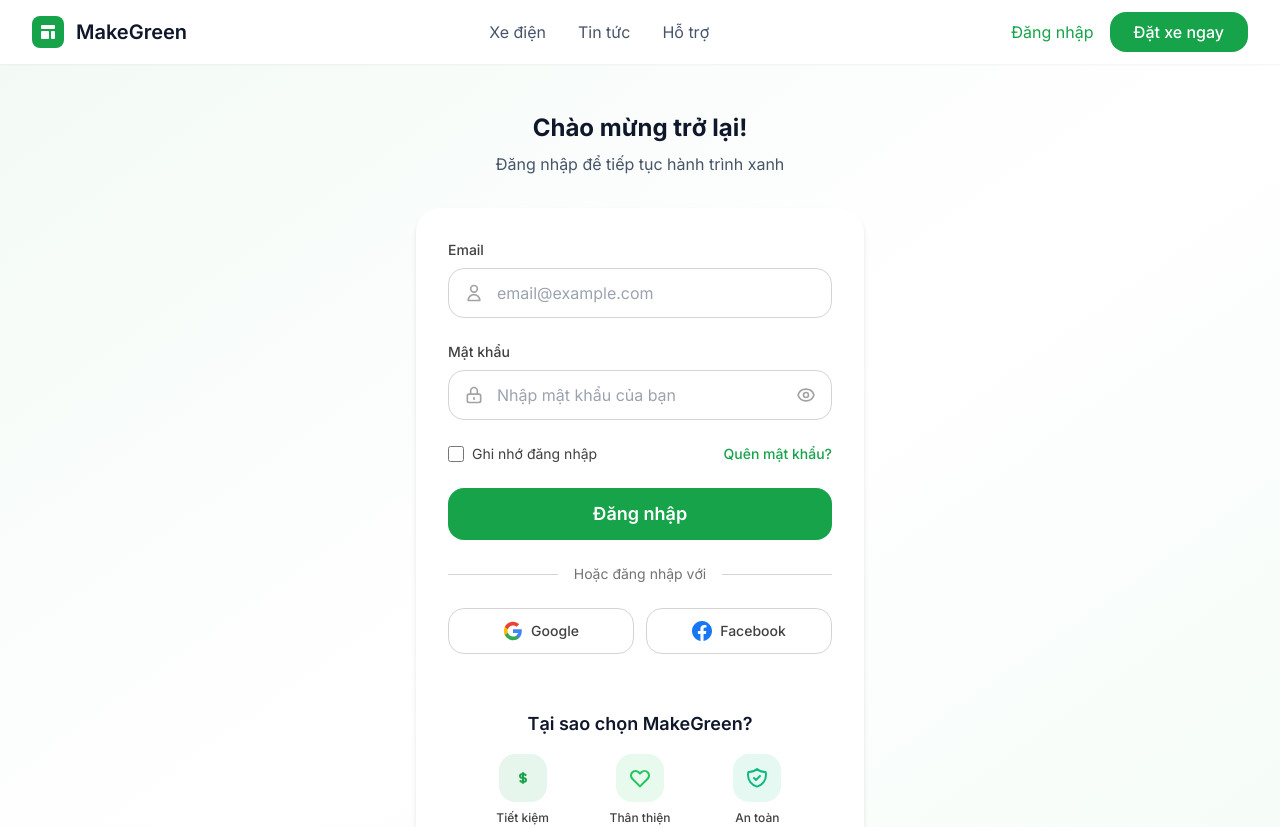
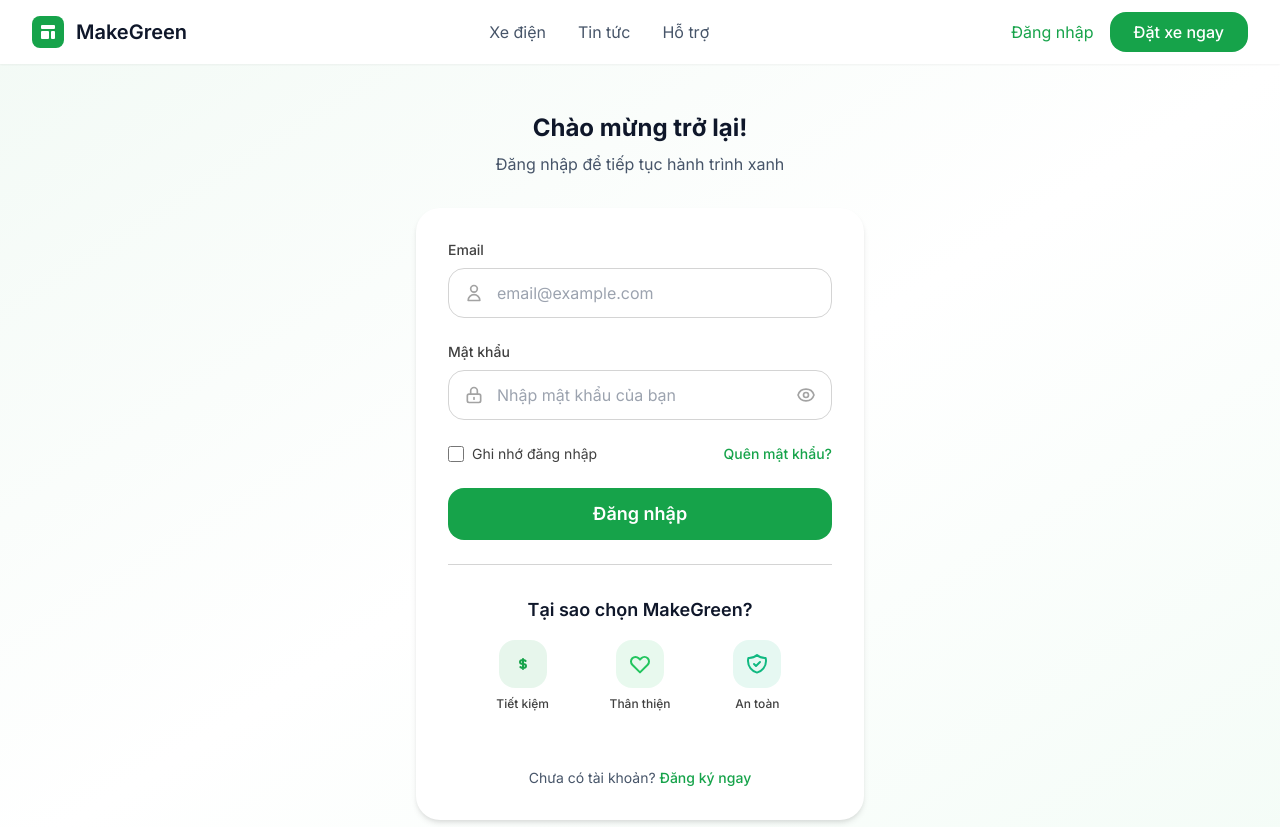
Before and after one commit to DungK5UIT/MakeGreen, a Next.js app in the folder frontend/: page /login in a window 1280 px wide. Shown: the top 827 px of the page. Built offline with nearby package versions, Linux system fonts and the light colour scheme.

Commit message:
hoàn thiện chức năng và màn hình đăng ký, đăng nhập

```diff
--- a/frontend/app/login/page.jsx
+++ b/frontend/app/login/page.jsx
@@ -198,36 +198,6 @@ export default function LoginPage() {
               <div className="absolute inset-0 flex items-center">
                 <div className="w-full border-t border-neutral-300" />
               </div>
-              <div className="relative flex justify-center text-sm">
-                <span className="px-4 bg-white text-neutral-500">Hoặc đăng nhập với</span>
-              </div>
-            </div>
-
-            {/* Social login */}
-            <div className="grid grid-cols-2 gap-3">
-              <button
-                type="button"
-                onClick={loginWithGoogle}
-                className="w-full inline-flex justify-center items-center px-4 py-3 border border-neutral-300 rounded-xl bg-white text-sm font-medium text-neutral-700 hover:bg-neutral-50 transition-colors"
-              >
-                <svg className="w-5 h-5 mr-2" viewBox="0 0 24 24" aria-hidden="true">
-                  <path fill="#4285F4" d="M22.56 12.25c0-.78-.07-1.53-.2-2.25H12v4.26h5.92c-.26 1.37-1.04 2.53-2.21 3.31v2.77h3.57c2.08-1.92 3.28-4.74 3.28-8.09z"/>
-                  <path fill="#34A853" d="M12 23c2.97 0 5.46-.98 7.28-2.66l-3.57-2.77c-.98.66-2.23 1.06-3.71 1.06-2.86 0-5.29-1.93-6.16-4.53H2.18v2.84C3.99 20.53 7.7 23 12 23z"/>
-                  <path fill="#FBBC05" d="M5.84 14.09c-.22-.66-.35-1.36-.35-2.09s.13-1.43.35-2.09V7.07H2.18C1.43 8.55 1 10.22 1 12s.43 3.45 1.18 4.93l2.85-2.22.81-.62z"/>
-                  <path fill="#EA4335" d="M12 5.38c1.62 0 3.06.56 4.21 1.64l3.15-3.15C17.45 2.09 14.97 1 12 1 7.7 1 3.99 3.47 2.18 7.07l3.66 2.84c.87-2.6 3.3-4.53 6.16-4.53z"/>
-                </svg>
-                Google
-              </button>
-              <button
-                type="button"
-                onClick={loginWithFacebook}
-                className="w-full inline-flex justify-center items-center px-4 py-3 border border-neutral-300 rounded-xl bg-white text-sm font-medium text-neutral-700 hover:bg-neutral-50 transition-colors"
-              >
-                <svg className="w-5 h-5 mr-2" fill="#1877F2" viewBox="0 0 24 24" aria-hidden="true">
-                  <path d="M24 12.073c0-6.627-5.373-12-12-12s-12 5.373-12 12c0 5.99 4.388 10.954 10.125 11.854v-8.385H7.078v-3.47h3.047V9.43c0-3.007 1.792-4.669 4.533-4.669 1.312 0 2.686.235 2.686.235v2.953H15.83c-1.491 0-1.956.925-1.956 1.874v2.25h3.328l-.532 3.47h-2.796v8.385C19.612 23.027 24 18.062 24 12.073z"/>
-                </svg>
-                Facebook
-              </button>
             </div>
           </form>
 
--- a/frontend/app/register/page.jsx
+++ b/frontend/app/register/page.jsx
@@ -109,7 +109,7 @@ export default function RegisterPage() {
           <h1 className="text-2xl font-bold text-neutral-900 mb-2">Tạo tài khoản</h1>
           <p className="text-neutral-600">Bắt đầu hành trình xanh ngay hôm nay</p>
         </div>
-        <div className="bg-white rounded-3xl card-shadow p-8">
+        <div className="bg-white rounded-3xl card-shadow p-3">
           <form className="space-y-6" onSubmit={onSubmit} noValidate>
             {successMessage && (
               <div className="bg-green-50 text-green-700 p-4 rounded-xl text-sm">
@@ -258,29 +258,6 @@ export default function RegisterPage() {
               </div>
             </div>
             <div className="grid grid-cols-2 gap-3">
-              <button
-                type="button"
-                onClick={loginWithGoogle}
-                className="w-full inline-flex justify-center items-center px-4 py-3 border border-neutral-300 rounded-xl bg-white text-sm font-medium text-neutral-700 hover:bg-neutral-50 transition-colors"
-              >
-                <svg className="w-5 h-5 mr-2" viewBox="0 0 24 24" aria-hidden="true">
-                  <path fill="#4285F4" d="M22.56 12.25c0-.78-.07-1.53-.2-2.25H12v4.26h5.92c-.26 1.37-1.04 2.53-2.21 3.31v2.77h3.57c2.08-1.92 3.28-4.74 3.28-8.09z"/>
-                  <path fill="#34A853" d="M12 23c2.97 0 5.46-.98 7.28-2.66l-3.57-2.77c-.98.66-2.23 1.06-3.71 1.06-2.86 0-5.29-1.93-6.16-4.53H2.18v2.84C3.99 20.53 7.7 23 12 23z"/>
-                  <path fill="#FBBC05" d="M5.84 14.09c-.22-.66-.35-1.36-.35-2.09s.13-1.43.35-2.09V7.07H2.18C1.43 8.55 1 10.22 1 12s.43 3.45 1.18 4.93l2.85-2.22.81-.62z"/>
-                  <path fill="#EA4335" d="M12 5.38c1.62 0 3.06.56 4.21 1.64l3.15-3.15C17.45 2.09 14.97 1 12 1 7.7 1 3.99 3.47 2.18 7.07l3.66 2.84c.87-2.6 3.3-4.53 6.16-4.53z"/>
-                </svg>
-                Google
-              </button>
-              <button
-                type="button"
-                onClick={loginWithFacebook}
-                className="w-full inline-flex justify-center items-center px-4 py-3 border border-neutral-300 rounded-xl bg-white text-sm font-medium text-neutral-700 hover:bg-neutral-50 transition-colors"
-              >
-                <svg className="w-5 h-5 mr-2" fill="#1877F2" viewBox="0 0 24 24" aria-hidden="true">
-                  <path d="M24 12.073c0-6.627-5.373-12-12-12s-12 5.373-12 12c0 5.99 4.388 10.954 10.125 11.854v-8.385H7.078v-3.47h3.047V9.43c0-3.007 1.792-4.669 4.533-4.669 1.312 0 2.686.235 2.686.235v2.953H15.83c-1.491 0-1.956.925-1.956 1.874v2.25h3.328l-.532 3.47h-2.796v8.385C19.612 23.027 24 18.062 24 12.073z"/>
-                </svg>
-                Facebook
-              </button>
             </div>
           </form>
           <div className="mt-8 text-center text-sm text-neutral-600">
```
